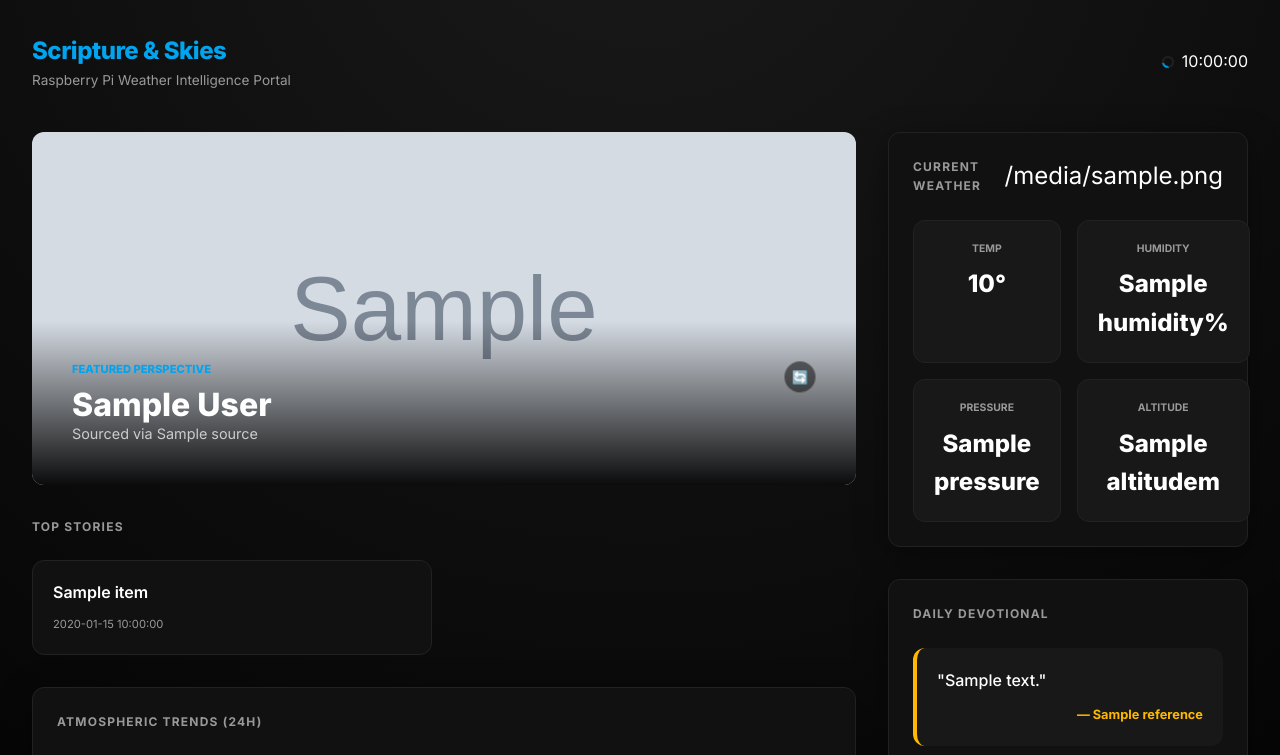
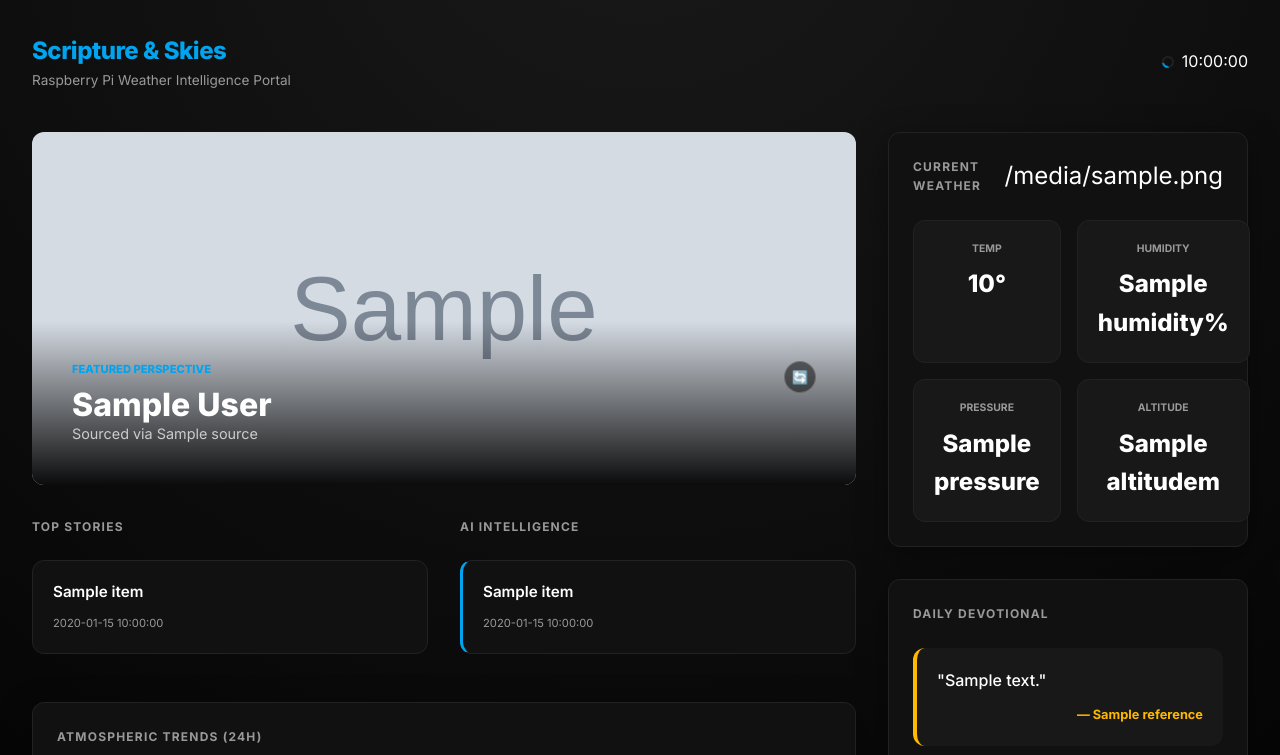
Before and after one commit to skyera/weather, a Flask app: template templates/index.html in a window 1280 px wide. Shown: the top 755 px of the page. Run offline with Flask 3, Linux system fonts and the light colour scheme; the template is opened without the code that fills it: most values are stand-ins (such as "Sample title", 1, 10 or a date in 2020); grey boxes marked "Sample" are stand-in pictures; data that the repository does not hold is empty.

Commit message:
Add AI Intelligence news section

```diff
--- a/app.py
+++ b/app.py
@@ -615,7 +615,7 @@ def api_capture():
 import xml.etree.ElementTree as ET
 
 def get_news():
-    """Get top news headlines from Google News RSS."""
+    """Get top general news headlines from Google News RSS."""
     try:
         response = requests.get("https://news.google.com/rss?hl=en-US&gl=US&ceid=US:en", timeout=5)
         if response.status_code == 200:
@@ -630,6 +630,29 @@ def get_news():
             return news_items
     except Exception as e:
         app.logger.warning(f"Failed to fetch news: {e}")
+
+    return []
+
+
+def get_ai_news():
+    """Get AI-related news (Claude, Gemini, etc.) from Google News RSS."""
+    try:
+        # Searching specifically for AI, Claude, Gemini, GPT
+        query = "Artificial Intelligence OR Claude AI OR Gemini AI OR OpenAI"
+        url = f"https://news.google.com/rss/search?q={query}&hl=en-US&gl=US&ceid=US:en"
+        response = requests.get(url, timeout=5)
+        if response.status_code == 200:
+            root = ET.fromstring(response.content)
+            news_items = []
+            for item in root.findall('.//item')[:5]:
+                news_items.append({
+                    "title": item.find('title').text,
+                    "link": item.find('link').text,
+                    "pubDate": item.find('pubDate').text
+                })
+            return news_items
+    except Exception as e:
+        app.logger.warning(f"Failed to fetch AI news: {e}")
 
     return []
 
@@ -681,6 +704,7 @@ def index():
     sunrise_sunset = get_sunrise_sunset()
     famous_quote = get_famous_quote()
     news_items = get_news()
+    ai_news = get_ai_news()
 
     return render_template(
         "index.html",
@@ -697,6 +721,7 @@ def index():
         nature_photo=get_random_nature_photo(),
         famous_quote=famous_quote,
         news_items=news_items,
+        ai_news=ai_news,
         image_exists=IMAGE_PATH.exists()
     )
 
--- a/templates/index.html
+++ b/templates/index.html
@@ -365,20 +365,38 @@
                     </div>
                 </div>
 
-                <!-- News Grid -->
+                <!-- News Sections -->
+                <div style="display: grid; grid-template-columns: repeat(auto-fit, minmax(300px, 1fr)); gap: 2rem;">
+                    <!-- General News -->
                     <section>
                         <div class="section-header">
                             <h3>Top Stories</h3>
                         </div>
-                    <div class="news-grid">
+                        <div class="news-list">
                             {% for item in news_items %}
-                        <a href="{{ item.link }}" target="_blank" class="news-card">
-                            <span class="news-title">{{ item.title }}</span>
+                            <a href="{{ item.link }}" target="_blank" class="news-card" style="margin-bottom: 1rem;">
+                                <span class="news-title" style="font-size: 0.95rem;">{{ item.title }}</span>
                                 <span class="news-meta">{{ item.pubDate }}</span>
                             </a>
                             {% endfor %}
                         </div>
                     </section>
+
+                    <!-- AI Intelligence -->
+                    <section>
+                        <div class="section-header">
+                            <h3>AI Intelligence</h3>
+                        </div>
+                        <div class="news-list">
+                            {% for item in ai_news %}
+                            <a href="{{ item.link }}" target="_blank" class="news-card" style="margin-bottom: 1rem; border-left: 3px solid var(--primary);">
+                                <span class="news-title" style="font-size: 0.95rem;">{{ item.title }}</span>
+                                <span class="news-meta">{{ item.pubDate }}</span>
+                            </a>
+                            {% endfor %}
+                        </div>
+                    </section>
+                </div>
 
                 <!-- Chart -->
                 <div class="card">
```
Lines whose indentation alone changed are shown as unchanged.
